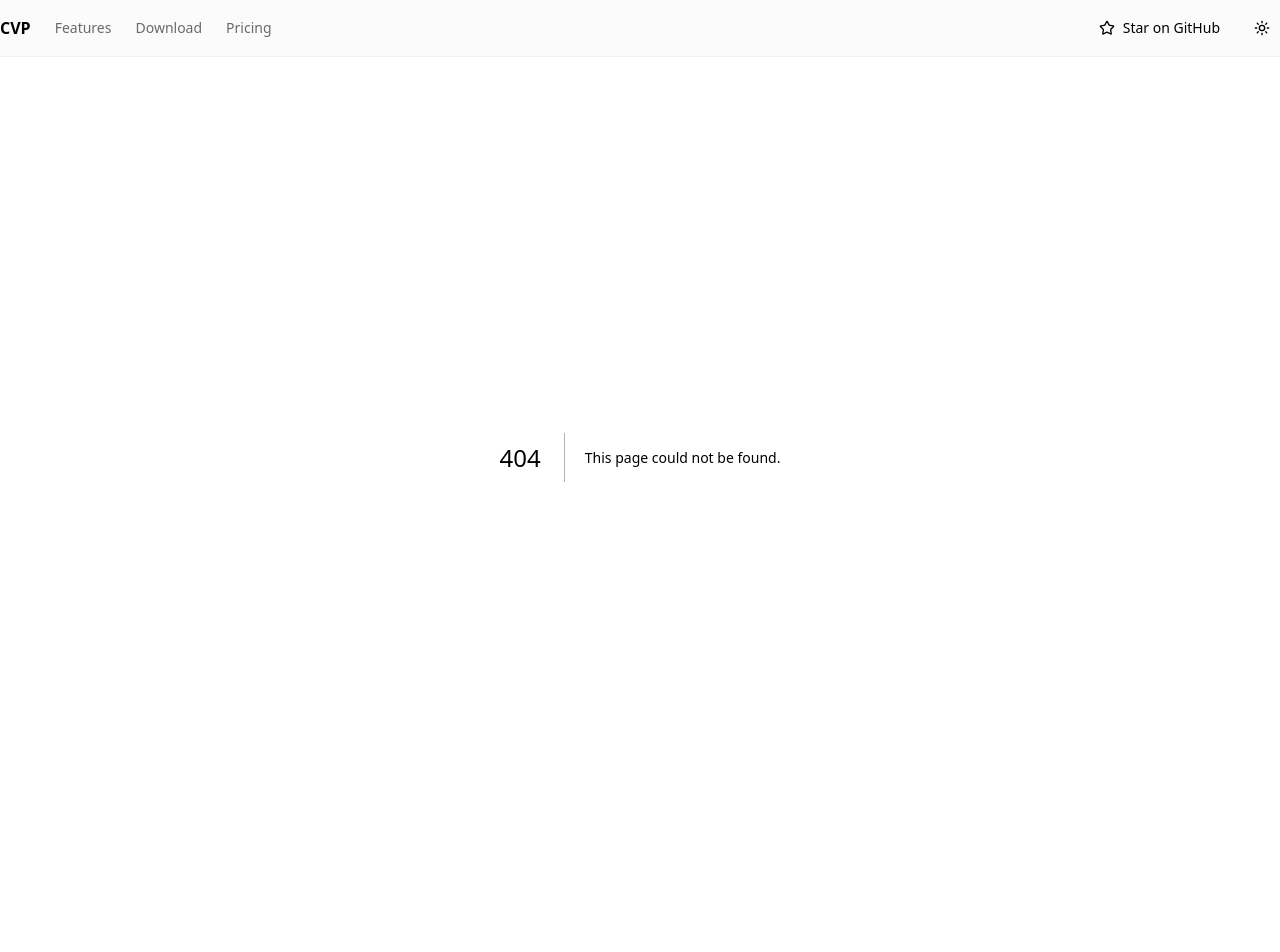
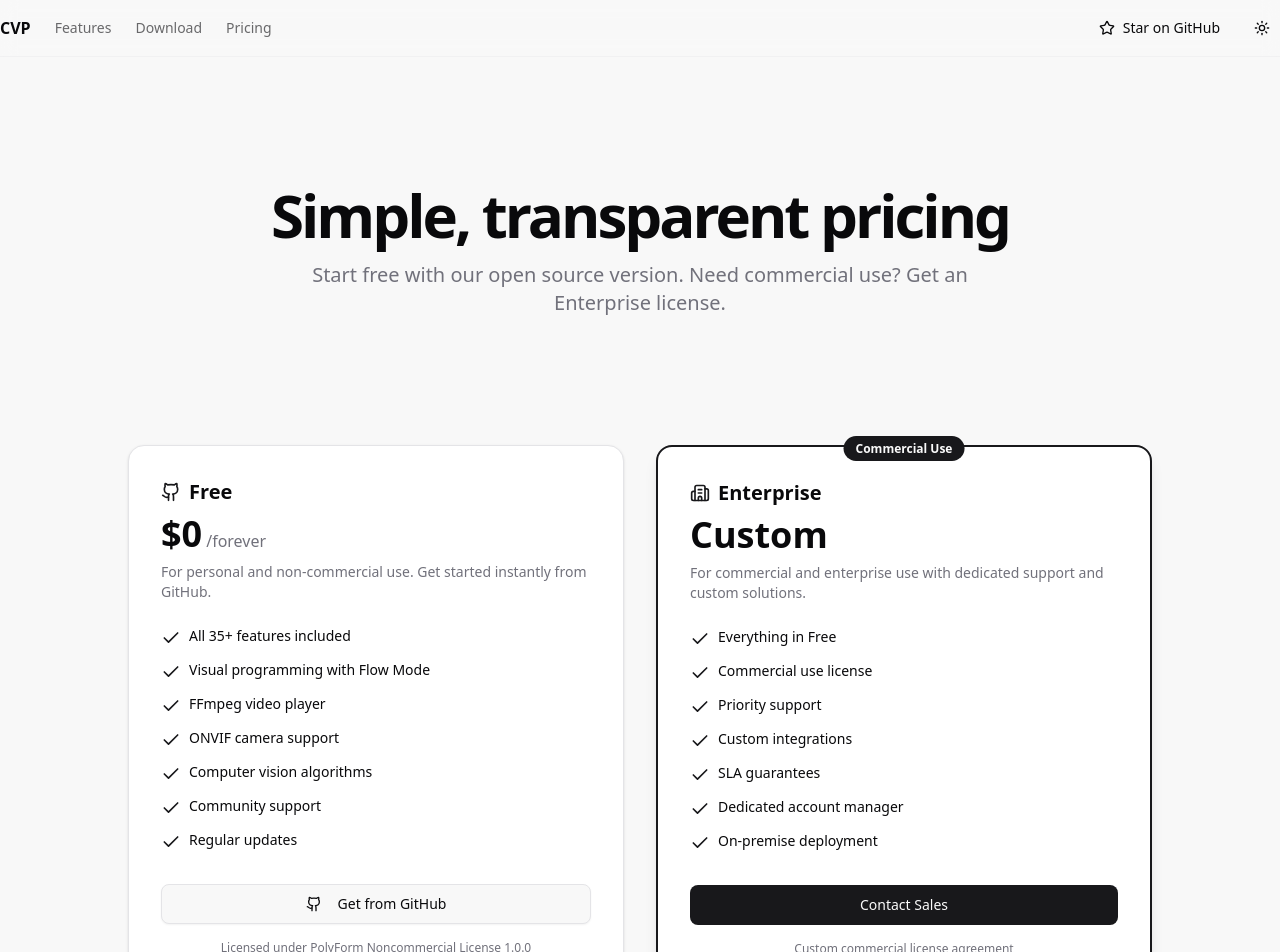
Before and after one commit to cvprun/www.cvp.run, a Next.js app: page /pricing in a window 1280 px wide. Before the commit this address had no page. Shown: the top 952 px of the page. Before the commit the page ends 857 px from the top, so only its background shows below. Built offline with nearby package versions, Linux system fonts and the light colour scheme.

Commit message:
feat: Add pricing page with Free and Enterprise tiers
- Free tier: non-commercial use via GitHub
- Enterprise tier: commercial license with contact sales

```diff
--- /dev/null
+++ b/app/pricing/page.tsx
@@ -0,0 +1,22 @@
+import type {Metadata} from 'next';
+import {PricingHero} from '@/components/pricing-page/pricing-hero';
+import {PricingTiers} from '@/components/pricing-page/pricing-tiers';
+import {Footer} from '@/components/footer';
+
+export const metadata: Metadata = {
+  title: 'Pricing - CVP Computer Vision Player',
+  description:
+    'CVP pricing plans. Free for personal use, Enterprise licenses for commercial deployment.',
+};
+
+export default function PricingPage() {
+  return (
+    <>
+      <main>
+        <PricingHero />
+        <PricingTiers />
+      </main>
+      <Footer />
+    </>
+  );
+}
--- /dev/null
+++ b/components/pricing-page/pricing-hero.tsx
@@ -0,0 +1,15 @@
+export function PricingHero() {
+  return (
+    <section className="container mx-auto py-16 md:py-24 lg:py-32">
+      <div className="mx-auto max-w-4xl text-center">
+        <h1 className="text-4xl font-bold tracking-tighter sm:text-5xl md:text-6xl">
+          Simple, transparent pricing
+        </h1>
+        <p className="mt-4 text-lg text-muted-foreground sm:text-xl max-w-2xl mx-auto">
+          Start free with our open source version. Need commercial use? Get an
+          Enterprise license.
+        </p>
+      </div>
+    </section>
+  );
+}
--- /dev/null
+++ b/components/pricing-page/pricing-tiers.tsx
@@ -0,0 +1,115 @@
+import Link from 'next/link';
+import {Check, Github, Building2} from 'lucide-react';
+import {Button} from '@/components/ui/button';
+
+const freeTierFeatures = [
+  'All 35+ features included',
+  'Visual programming with Flow Mode',
+  'FFmpeg video player',
+  'ONVIF camera support',
+  'Computer vision algorithms',
+  'Community support',
+  'Regular updates',
+];
+
+const enterpriseFeatures = [
+  'Everything in Free',
+  'Commercial use license',
+  'Priority support',
+  'Custom integrations',
+  'SLA guarantees',
+  'Dedicated account manager',
+  'On-premise deployment',
+];
+
+export function PricingTiers() {
+  return (
+    <section className="container mx-auto pb-16 md:pb-24 lg:pb-32">
+      <div className="mx-auto max-w-5xl">
+        <div className="grid gap-8 md:grid-cols-2">
+          {/* Free Tier */}
+          <div className="relative rounded-2xl border bg-card p-8 shadow-sm">
+            <div className="mb-6">
+              <div className="flex items-center gap-2 mb-2">
+                <Github className="h-5 w-5 text-primary" />
+                <h3 className="text-xl font-semibold">Free</h3>
+              </div>
+              <div className="flex items-baseline gap-1">
+                <span className="text-4xl font-bold">$0</span>
+                <span className="text-muted-foreground">/forever</span>
+              </div>
+              <p className="mt-2 text-sm text-muted-foreground">
+                For personal and non-commercial use. Get started instantly from
+                GitHub.
+              </p>
+            </div>
+
+            <ul className="mb-8 space-y-3">
+              {freeTierFeatures.map((feature) => (
+                <li key={feature} className="flex items-start gap-2">
+                  <Check className="h-5 w-5 text-primary shrink-0 mt-0.5" />
+                  <span className="text-sm">{feature}</span>
+                </li>
+              ))}
+            </ul>
+
+            <Button className="w-full" variant="outline" size="lg" asChild>
+              <Link
+                href="https://github.com/cvprun/cvp"
+                target="_blank"
+                rel="noreferrer"
+              >
+                <Github className="mr-2 h-4 w-4" />
+                Get from GitHub
+              </Link>
+            </Button>
+
+            <p className="mt-4 text-center text-xs text-muted-foreground">
+              Licensed under PolyForm Noncommercial License 1.0.0
+            </p>
+          </div>
+
+          {/* Enterprise Tier */}
+          <div className="relative rounded-2xl border-2 border-primary bg-card p-8 shadow-lg">
+            <div className="absolute -top-3 left-1/2 -translate-x-1/2">
+              <span className="rounded-full bg-primary px-3 py-1 text-xs font-semibold text-primary-foreground">
+                Commercial Use
+              </span>
+            </div>
+
+            <div className="mb-6">
+              <div className="flex items-center gap-2 mb-2">
+                <Building2 className="h-5 w-5 text-primary" />
+                <h3 className="text-xl font-semibold">Enterprise</h3>
+              </div>
+              <div className="flex items-baseline gap-1">
+                <span className="text-4xl font-bold">Custom</span>
+              </div>
+              <p className="mt-2 text-sm text-muted-foreground">
+                For commercial and enterprise use with dedicated support and
+                custom solutions.
+              </p>
+            </div>
+
+            <ul className="mb-8 space-y-3">
+              {enterpriseFeatures.map((feature) => (
+                <li key={feature} className="flex items-start gap-2">
+                  <Check className="h-5 w-5 text-primary shrink-0 mt-0.5" />
+                  <span className="text-sm">{feature}</span>
+                </li>
+              ))}
+            </ul>
+
+            <Button className="w-full" size="lg" asChild>
+              <Link href="mailto:contact@cvp.run">Contact Sales</Link>
+            </Button>
+
+            <p className="mt-4 text-center text-xs text-muted-foreground">
+              Custom commercial license agreement
+            </p>
+          </div>
+        </div>
+      </div>
+    </section>
+  );
+}
```
